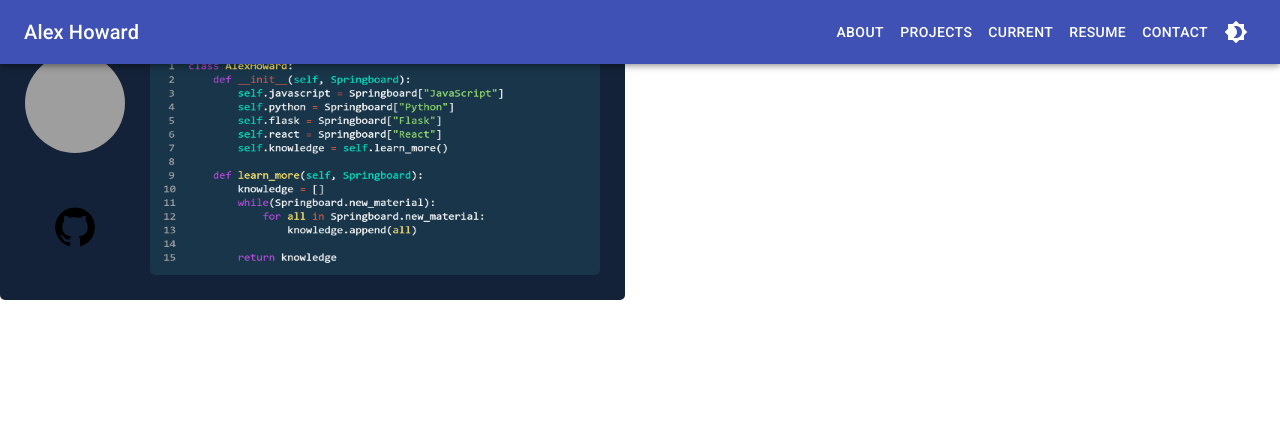
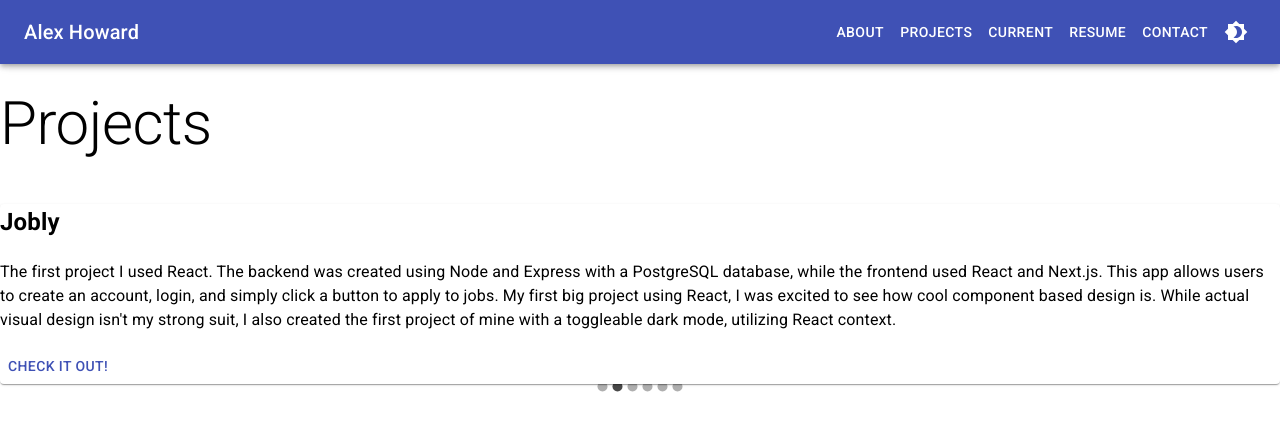
Before and after one commit to Alex-M-Howard/portfolio-react, a Next.js app: page /testing in a window 1280 px wide. Shown: the top 430 px of the page. Built offline with nearby package versions, Linux system fonts and the light colour scheme; grey boxes are pictures that could not be loaded.

Commit message:
Update index.js
Testing new Projects component

```diff
--- a/src/pages/testing/index.js
+++ b/src/pages/testing/index.js
@@ -1,9 +1,12 @@
-import GitHub from '@/components/GitHub'
+import Projects from "@/components/Projects";
+import { Toolbar } from "@mui/material";
+
 
 export default function Home() {
   return (
     <>
-      <GitHub />
+      <Toolbar />
+      <Projects />
     </>
   );
 }
```
